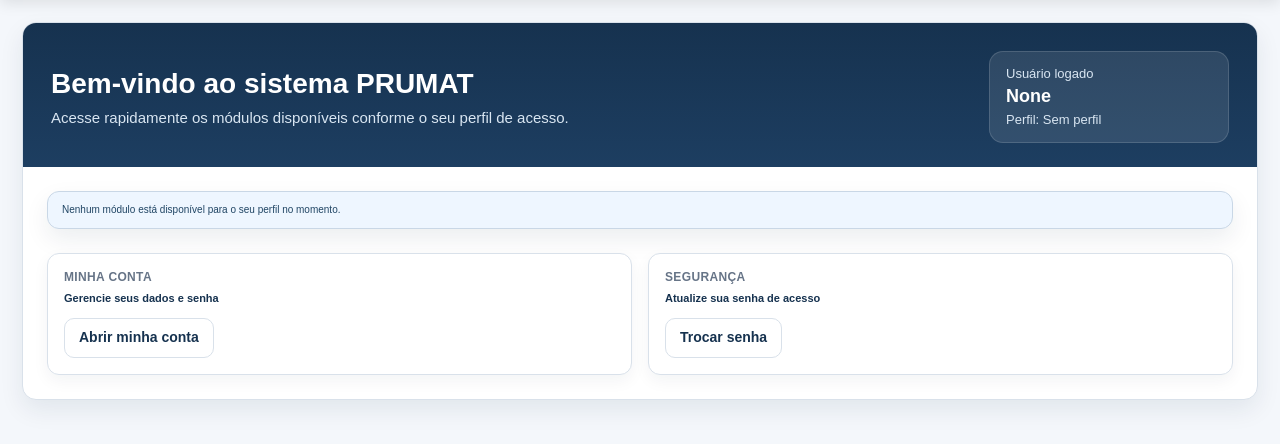
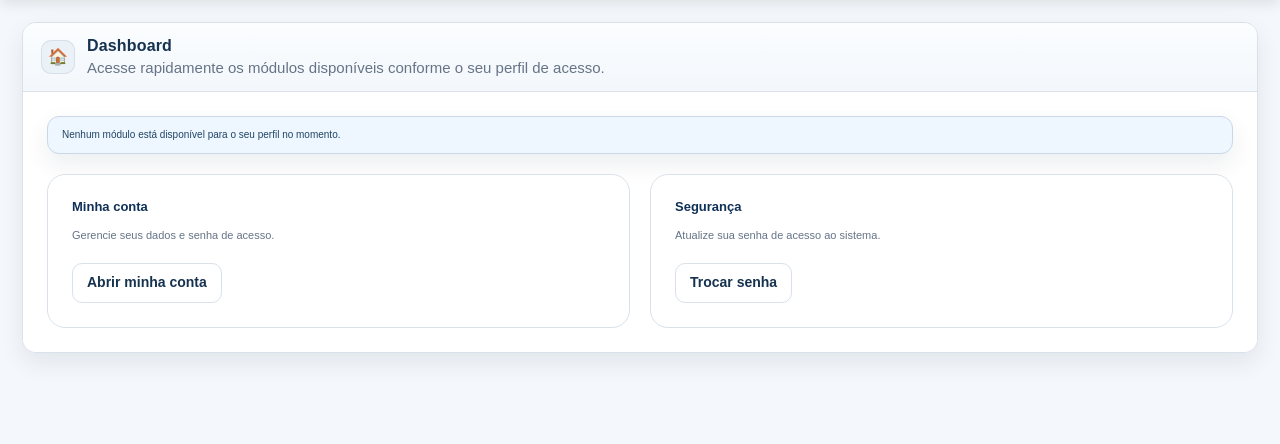
Before and after one commit to satmbr/prod, a Flask app: template templates/index.html in a window 1280 px wide. Shown: the part 122-566 px from the top of the page. Run offline with Flask 3, Linux system fonts and the light colour scheme; the template is opened without the code that fills it, so the values that code supplies are empty.

Commit message:
Add files via upload

```diff
--- a/templates/index.html
+++ b/templates/index.html
@@ -4,40 +4,29 @@
 {% block content %}
 <div class="page-wrap">
 
-  <section class="zone" style="overflow:hidden;">
-    <div style="background:linear-gradient(180deg, #16324F 0%, #1d3e61 100%); padding:28px 28px 24px;">
-      <div style="display:flex; justify-content:space-between; gap:20px; flex-wrap:wrap; align-items:center;">
+  <section class="zone">
+    <div class="zone-head">
+      <div class="zone-left">
+        <div class="zone-icon">🏠</div>
         <div>
-          <h1 style="margin:0; color:#fff; font-size:28px;">Bem-vindo ao sistema PRUMAT</h1>
-          <div style="margin-top:8px; color:#d9e6f2; font-size:15px;">
+          <div class="zone-title">Dashboard</div>
+          <div style="margin-top:4px; color:#667487; font-size:15px;">
             Acesse rapidamente os módulos disponíveis conforme o seu perfil de acesso.
-          </div>
-        </div>
-
-        <div style="background:rgba(255,255,255,.10); border:1px solid rgba(255,255,255,.14); border-radius:14px; padding:14px 16px; min-width:240px;">
-          <div style="color:#d9e6f2; font-size:13px;">Usuário logado</div>
-          <div style="color:#fff; font-size:18px; font-weight:700; margin-top:4px;">
-            {{ current_user_name }}
-          </div>
-          <div style="color:#d9e6f2; font-size:13px; margin-top:4px;">
-            Perfil: {{ current_user_profile or 'Sem perfil' }}
           </div>
         </div>
       </div>
     </div>
 
-    <div style="padding:24px;">
-      <div style="display:grid; grid-template-columns:repeat(auto-fit, minmax(280px, 1fr)); gap:18px;">
+    <div class="zone-body" style="padding:24px;">
+      <div style="display:grid; grid-template-columns:repeat(auto-fit, minmax(280px, 1fr)); gap:20px;">
         {% for card in cards %}
-          <div style="background:#fff; border:1px solid #d9e1ea; border-radius:14px; padding:20px; box-shadow:0 8px 20px rgba(18,39,61,.06); display:flex; flex-direction:column; justify-content:space-between;">
-            <div>
-              <h3 style="margin:0 0 8px 0; color:#16324F;">{{ card.titulo }}</h3>
-              <p style="margin:0 0 18px 0; color:#667487; line-height:1.5;">
-                {{ card.descricao }}
-              </p>
-            </div>
-            <div>
-              <a href="{{ card.href }}" class="btn-primary">{{ card.botao }}</a>
+          <div style="background:#fff; border:1px solid #d9e1ea; border-radius:18px; padding:24px;">
+            <h3 style="margin:0 0 12px 0; color:#0f3157;">{{ card.titulo }}</h3>
+            <p style="margin:0; color:#667487; line-height:1.6;">
+              {{ card.descricao }}
+            </p>
+            <div style="margin-top:18px;">
+              <a href="{{ card.href }}" class="btn-outline">{{ card.botao }}</a>
             </div>
           </div>
         {% else %}
@@ -47,28 +36,34 @@
         {% endfor %}
       </div>
 
-      <div style="margin-top:24px; display:grid; grid-template-columns:repeat(auto-fit, minmax(220px, 1fr)); gap:16px;">
-        <div style="background:#fff; border:1px solid #d9e1ea; border-radius:12px; padding:16px; box-shadow:0 6px 16px rgba(18,39,61,.05);">
-          <div style="font-size:12px; color:#667487; text-transform:uppercase; font-weight:700; letter-spacing:.03em;">Minha conta</div>
-          <div style="margin-top:8px; color:#16324F; font-weight:700;">Gerencie seus dados e senha</div>
-          <div style="margin-top:12px;">
+      <div style="margin-top:20px; display:grid; grid-template-columns:repeat(auto-fit, minmax(240px, 1fr)); gap:20px;">
+        <div style="background:#fff; border:1px solid #d9e1ea; border-radius:18px; padding:24px;">
+          <h3 style="margin:0 0 12px 0; color:#0f3157;">Minha conta</h3>
+          <p style="margin:0; color:#667487; line-height:1.6;">
+            Gerencie seus dados e senha de acesso.
+          </p>
+          <div style="margin-top:18px;">
             <a href="{{ url_for('auth.minha_conta') }}" class="btn-outline">Abrir minha conta</a>
           </div>
         </div>
 
-        <div style="background:#fff; border:1px solid #d9e1ea; border-radius:12px; padding:16px; box-shadow:0 6px 16px rgba(18,39,61,.05);">
-          <div style="font-size:12px; color:#667487; text-transform:uppercase; font-weight:700; letter-spacing:.03em;">Segurança</div>
-          <div style="margin-top:8px; color:#16324F; font-weight:700;">Atualize sua senha de acesso</div>
-          <div style="margin-top:12px;">
+        <div style="background:#fff; border:1px solid #d9e1ea; border-radius:18px; padding:24px;">
+          <h3 style="margin:0 0 12px 0; color:#0f3157;">Segurança</h3>
+          <p style="margin:0; color:#667487; line-height:1.6;">
+            Atualize sua senha de acesso ao sistema.
+          </p>
+          <div style="margin-top:18px;">
             <a href="{{ url_for('auth.trocar_senha') }}" class="btn-outline">Trocar senha</a>
           </div>
         </div>
 
         {% if 'auth:administrar' in current_user_permissions %}
-        <div style="background:#fff; border:1px solid #d9e1ea; border-radius:12px; padding:16px; box-shadow:0 6px 16px rgba(18,39,61,.05);">
-          <div style="font-size:12px; color:#667487; text-transform:uppercase; font-weight:700; letter-spacing:.03em;">Administração</div>
-          <div style="margin-top:8px; color:#16324F; font-weight:700;">Usuários, perfis e auditoria</div>
-          <div style="margin-top:12px; display:flex; gap:8px; flex-wrap:wrap;">
+        <div style="background:#fff; border:1px solid #d9e1ea; border-radius:18px; padding:24px;">
+          <h3 style="margin:0 0 12px 0; color:#0f3157;">Administração</h3>
+          <p style="margin:0; color:#667487; line-height:1.6;">
+            Gerencie usuários, perfis e auditoria do sistema.
+          </p>
+          <div style="margin-top:18px; display:flex; gap:8px; flex-wrap:wrap;">
             <a href="{{ url_for('auth.usuarios') }}" class="btn-outline">Usuários</a>
             <a href="{{ url_for('auth.logs') }}" class="btn-outline">Auditoria</a>
           </div>
```
Also changed, not shown: templates/colaboradores/index.html (+8 -14 lines), templates/equipamentos/index.html (+8 -14 lines), templates/operacao/index.html (+10 -19 lines).
